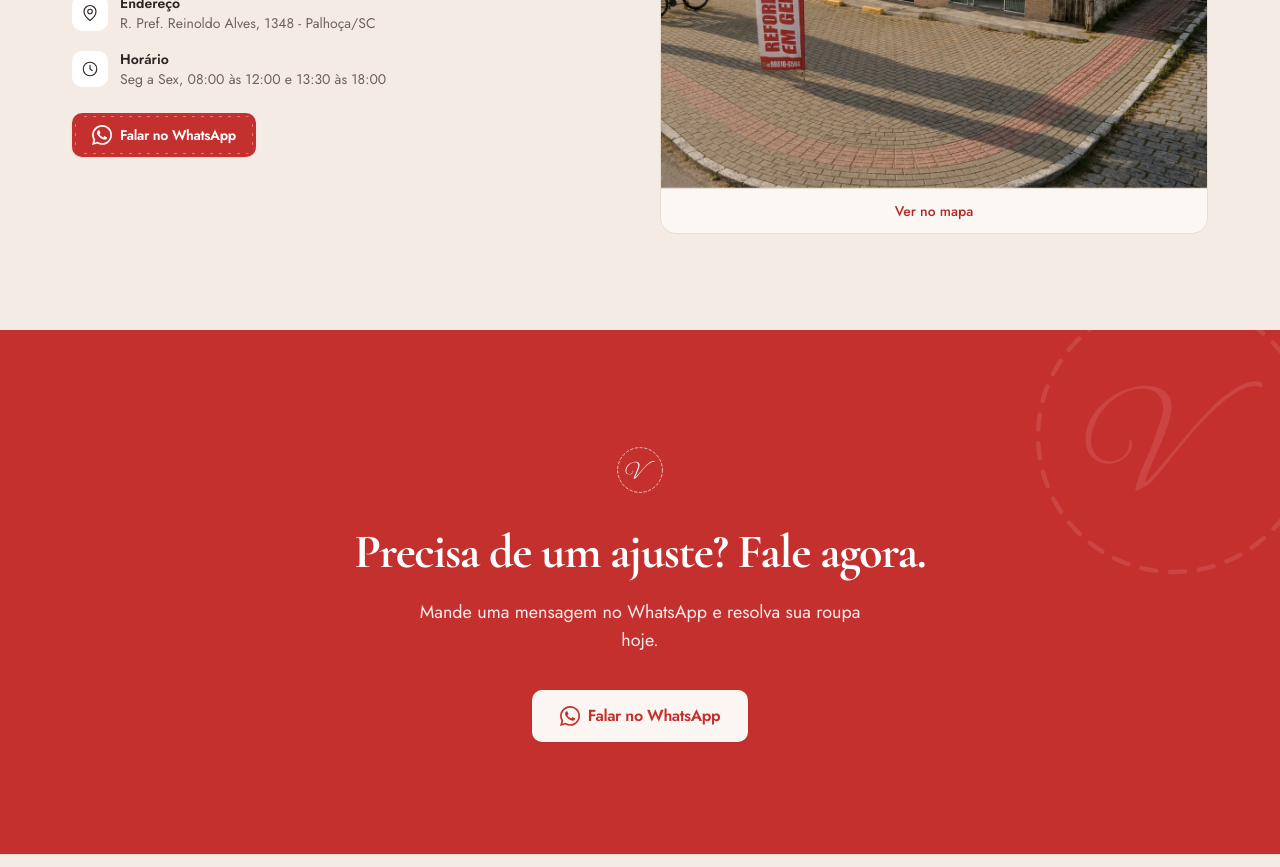
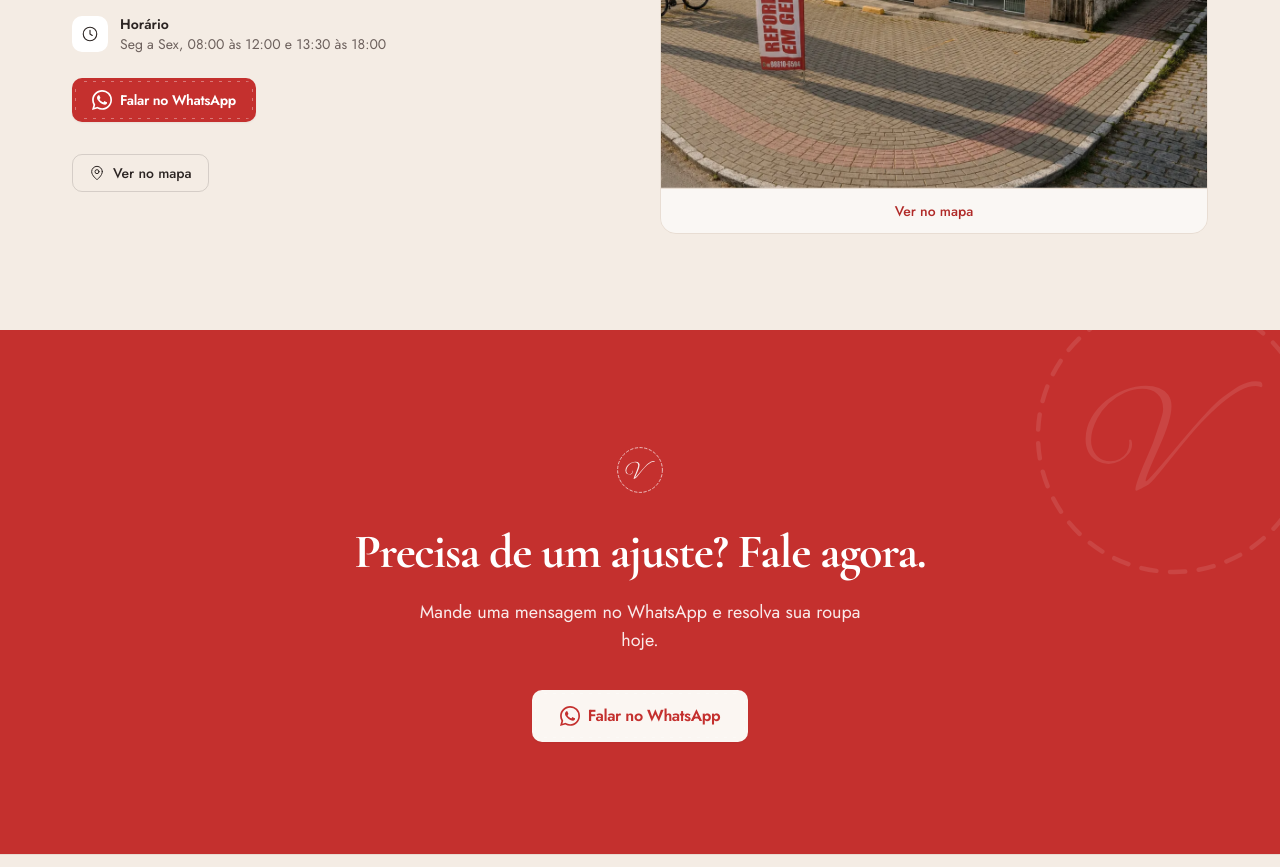
Before and after one commit to theusinshow/valdete-costuras, a Next.js app: page / in a window 1280 px wide. Shown: the part 4740-5607 px from the top of the page. Built offline with nearby package versions, Linux system fonts and the light colour scheme.

Commit message:
Adiciona seletor de mapa com Google Maps embutido sob clique (DEC-019)

```diff
--- a/src/components/sections/Location.tsx
+++ b/src/components/sections/Location.tsx
@@ -1,3 +1,5 @@
+"use client";
+import { useState } from "react";
 import Image from "next/image";
 import { site } from "@/lib/content";
 import { Section } from "@/components/Section";
@@ -6,8 +8,10 @@ import { Reveal } from "@/components/Reveal";
 import { RevealGroup } from "@/components/RevealGroup";
 import { WhatsAppButton } from "@/components/WhatsAppButton";
 import { MapPinIcon, ClockIcon } from "@/components/icons";
+import { mapsEmbedUrl, mapsPlaceUrl } from "@/lib/maps";
 
 export function Location() {
+  const [showMap, setShowMap] = useState(false);
   return (
     <Section id="localizacao" muted>
       <div className="grid gap-10 md:grid-cols-2 md:items-center">
@@ -38,6 +42,42 @@ export function Location() {
             <div className="pt-2">
               <WhatsAppButton label="Falar no WhatsApp" />
             </div>
+            <div className="pt-4">
+              <button
+                type="button"
+                onClick={() => setShowMap((v) => !v)}
+                aria-expanded={showMap}
+                aria-controls="mapa-valdete"
+                className="inline-flex items-center gap-2 rounded-[var(--radius)] border border-text/15 px-4 py-2 text-sm font-medium text-text transition-colors hover:border-text/40 hover:bg-text/[0.03]"
+              >
+                <MapPinIcon width={16} height={16} />
+                {showMap ? "Ocultar mapa" : "Ver no mapa"}
+              </button>
+              {showMap && (
+                <div
+                  id="mapa-valdete"
+                  className="mt-4 overflow-hidden rounded-[var(--radius-lg)] border border-border"
+                >
+                  <iframe
+                    title="Mapa do ateliê Valdete Costuras"
+                    src={mapsEmbedUrl()}
+                    loading="lazy"
+                    referrerPolicy="no-referrer-when-downgrade"
+                    className="aspect-[16/10] w-full"
+                  />
+                  <div className="border-t border-border bg-surface/60 px-4 py-2 text-center">
+                    <a
+                      href={mapsPlaceUrl()}
+                      target="_blank"
+                      rel="noopener noreferrer"
+                      className="text-sm font-medium text-accent-strong hover:underline"
+                    >
+                      Abrir no Google Maps
+                    </a>
+                  </div>
+                </div>
+              )}
+            </div>
           </Reveal>
         </div>
 
@@ -57,7 +97,7 @@ export function Location() {
             {site.location.mapsUrl && (
               <figcaption className="border-t border-border bg-surface/60 px-4 py-3 text-center text-sm">
                 <a
-                  href={site.location.mapsUrl}
+                  href={mapsPlaceUrl()}
                   target="_blank"
                   rel="noopener noreferrer"
                   className="font-medium text-accent-strong hover:underline"
```
